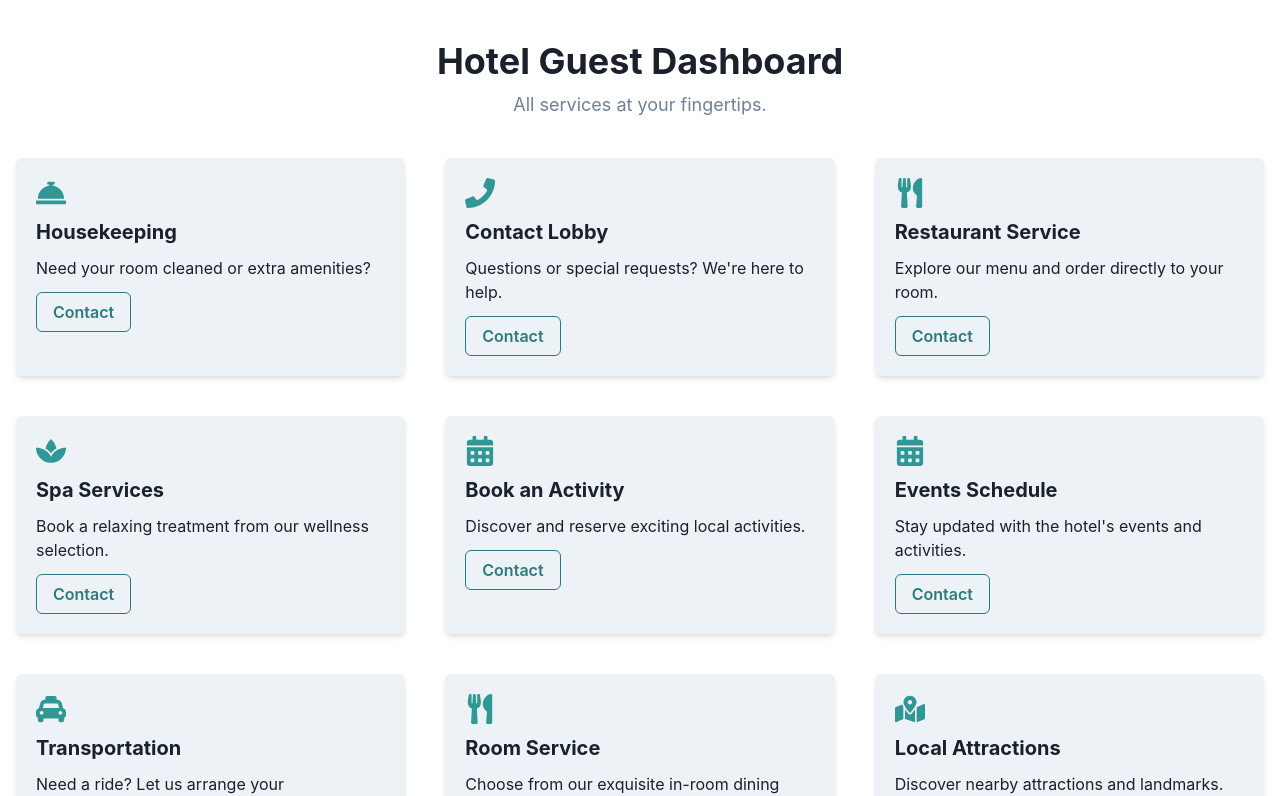
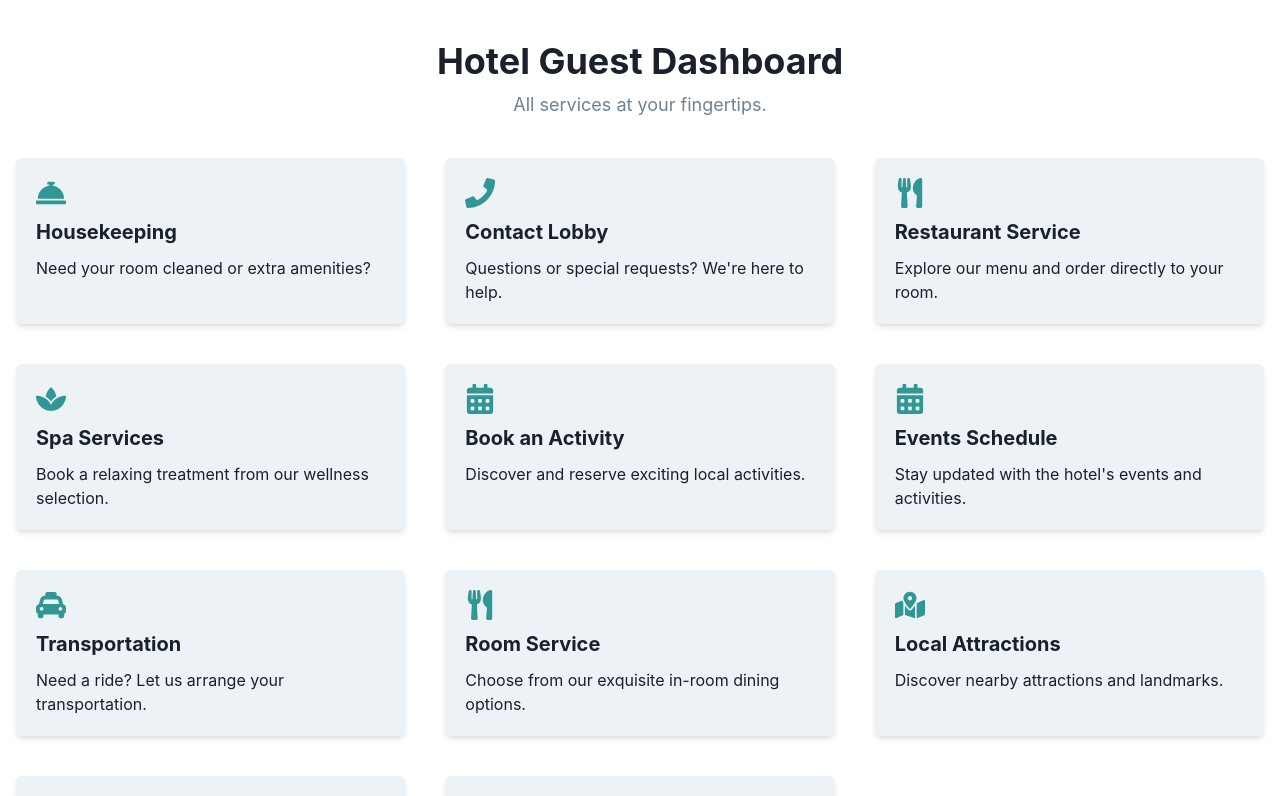
Before and after one commit to GPT-Engineer-App/elegant-hotel-controls, a React (Vite) app: page / in a window 1280 px wide. Shown: the top 796 px of the page. Built offline with nearby package versions, Linux system fonts and the light colour scheme.

Commit message:
The Contact button has been removed from each service card in the Index page.
Prompt: Remove the contact button from each card

```diff
--- a/src/pages/Index.jsx
+++ b/src/pages/Index.jsx
@@ -11,9 +11,6 @@ const Index = () => {
       </Box>
       <Heading size="md">{title}</Heading>
       <Text>{description}</Text>
-      <Button colorScheme="teal" variant="outline">
-        Contact
-      </Button>
     </VStack>
   );
 
```
